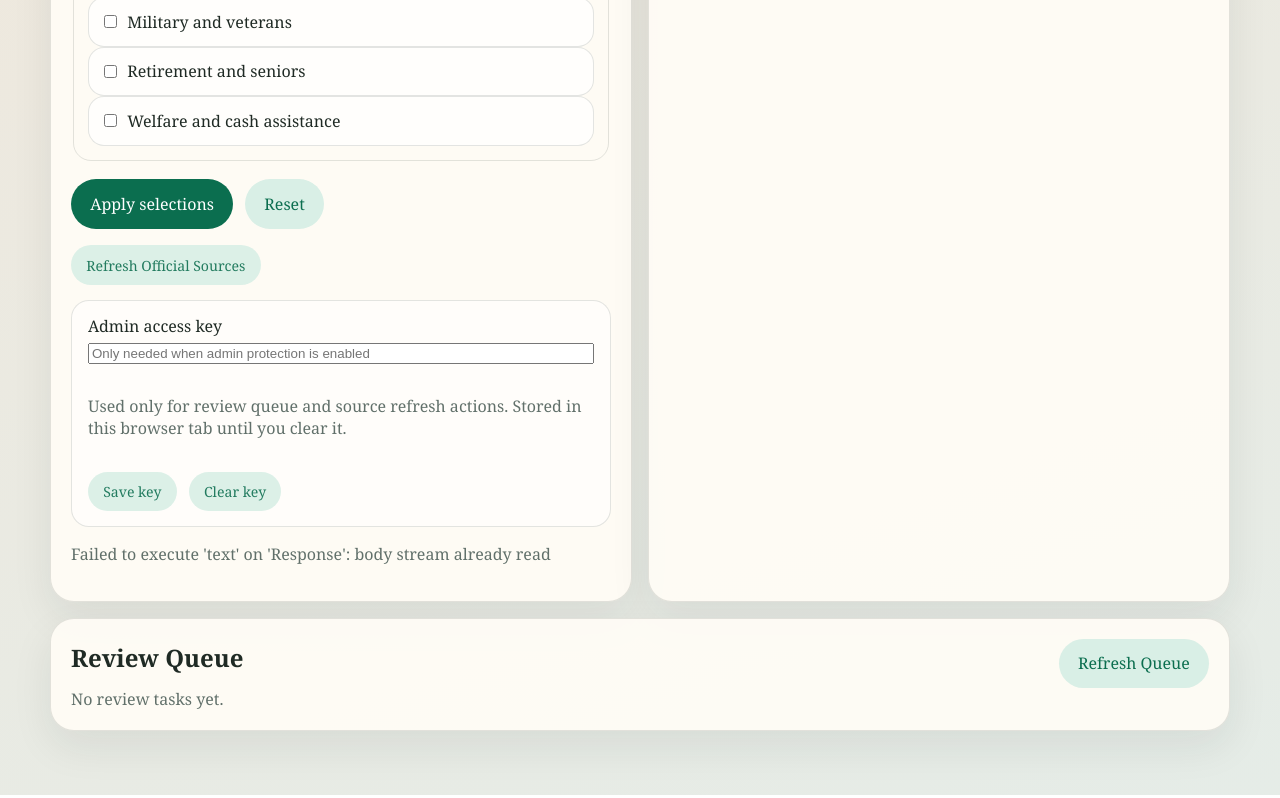
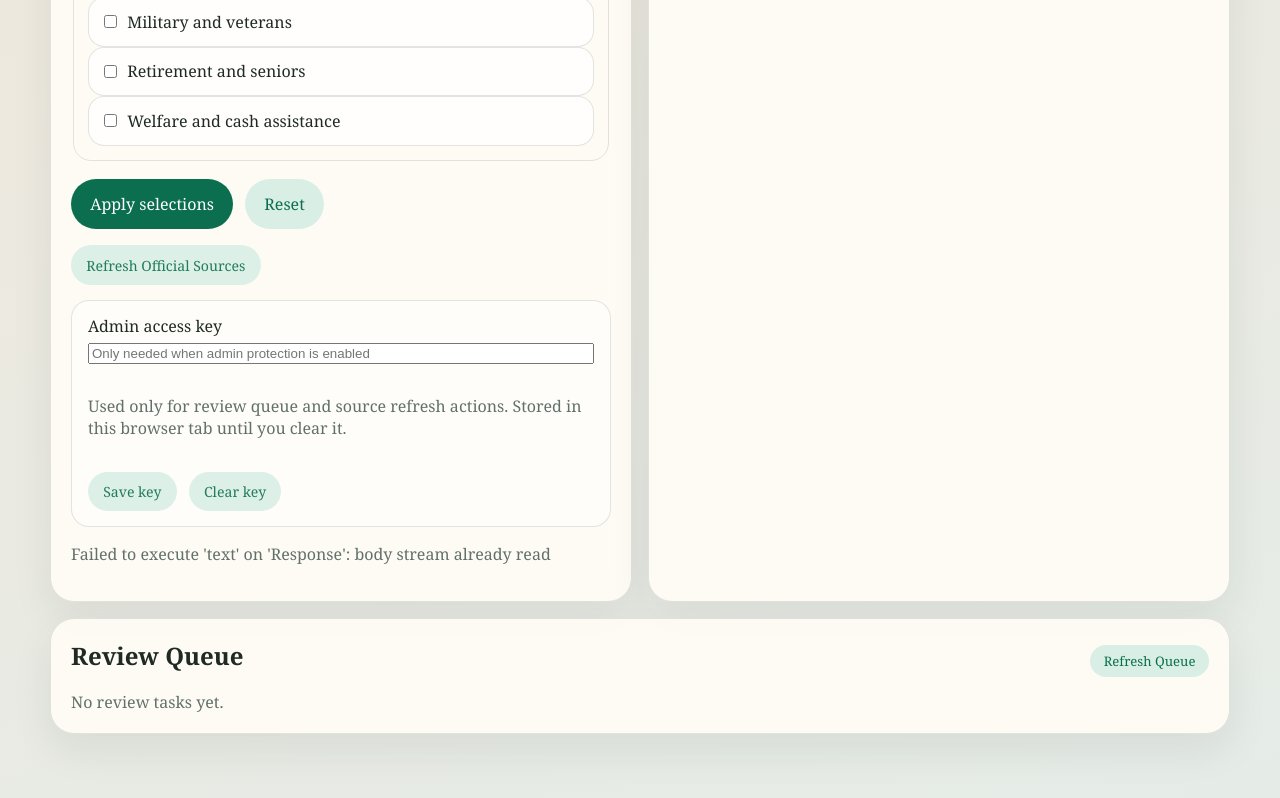
Before and after one commit to dcsid/benefits-digger, a plain HTML site: page app/static/index.html in a window 1280 px wide. Shown: the part 1391-2189 px from the top of the page. Drawn offline with Linux system fonts and the light colour scheme; no server answers.

Commit message:
Updated home page button so it didn't clip with queue item.

```diff
--- a/app/static/styles.css
+++ b/app/static/styles.css
@@ -183,6 +183,16 @@ button {
 button.ghost {
   background: var(--accent-soft);
   color: var(--accent);
+}
+
+#refresh-review {
+  font-size: 0.82rem;
+  padding: 0.55rem 0.85rem;
+  line-height: 1.1;
+}
+
+#review-tasks {
+  margin-top: 0.45rem;
 }
 
 fieldset {
```
